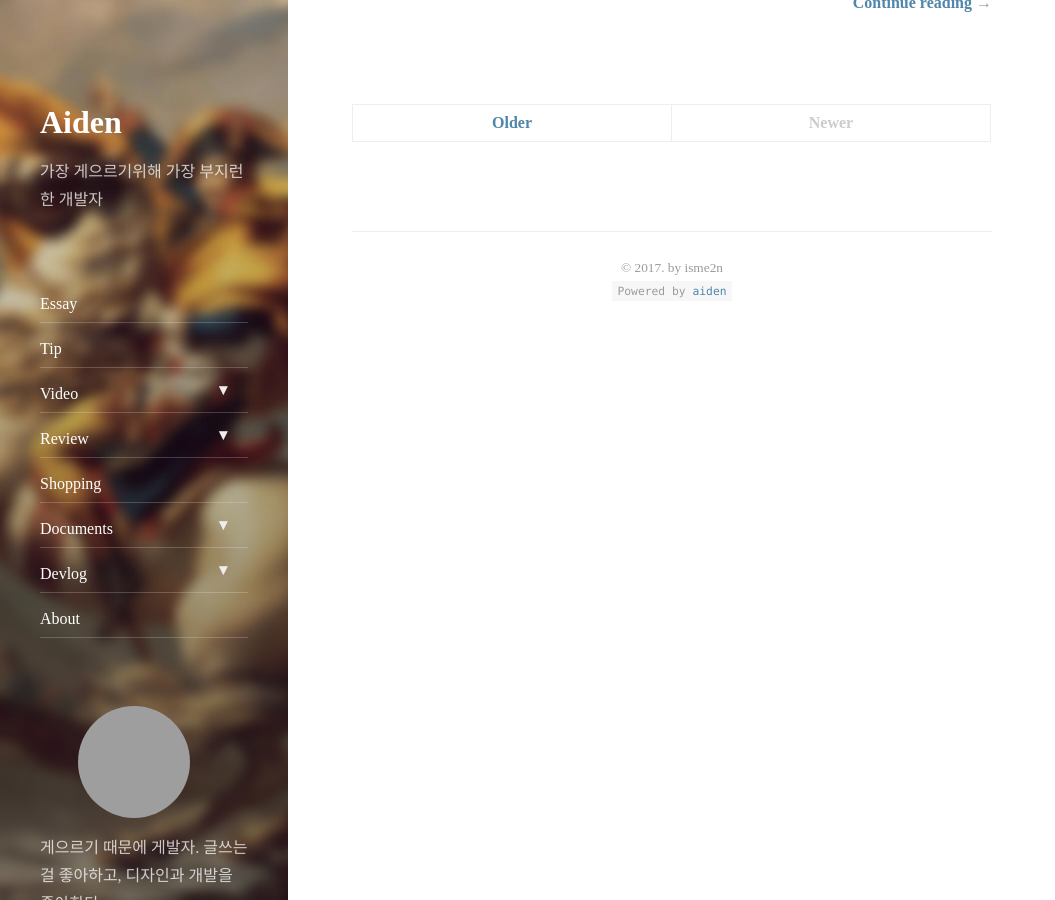
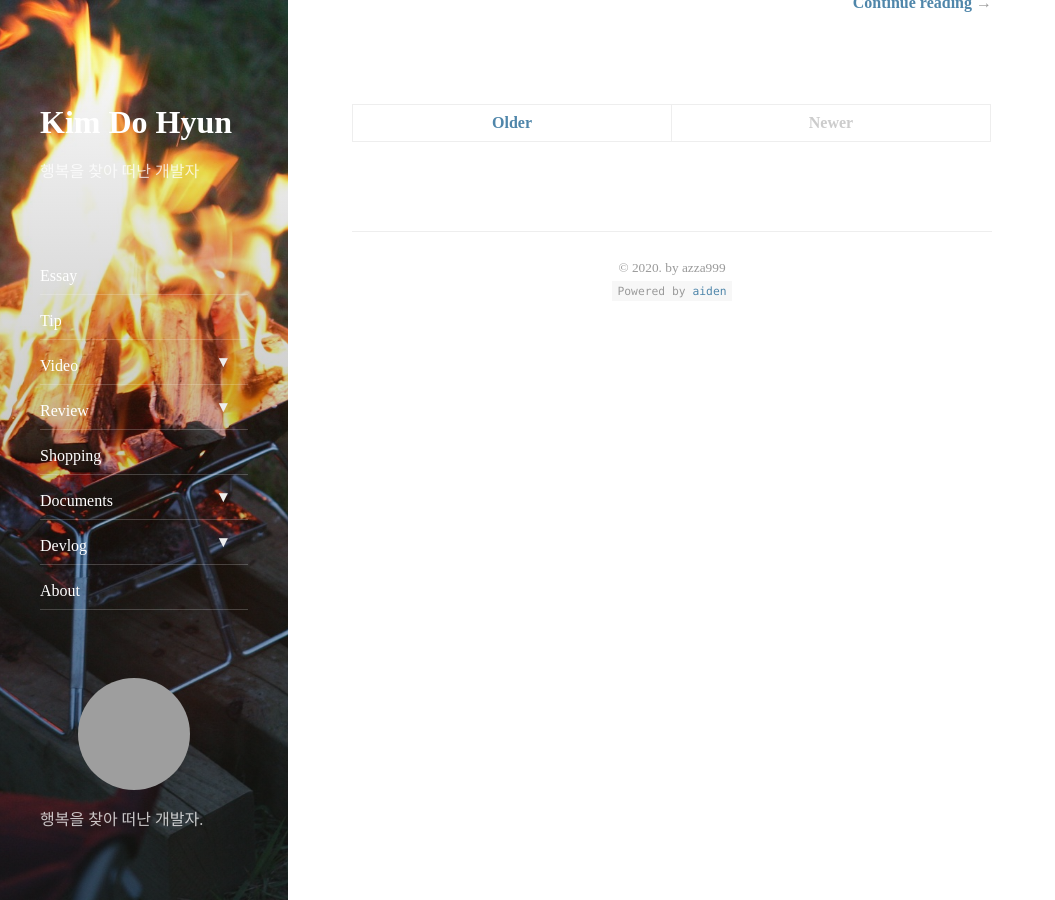
Before and after one commit to azza999/azza999.github.io, a Jekyll site: the page built from index.html, in a window 1280 px wide and 900 px high, scrolled down 2566 px. Shown: the whole window, without its empty margins (0-1055 px from the left). Built offline with Jekyll 4.4.1, drawn with Linux system fonts in a browser that asks for light colours; nearby versions of some CDN libraries; the list of posts is cut into pages by our own code; grey boxes are pictures that could not be loaded.

Commit message:
customizing

```diff
--- a/_config.yml
+++ b/_config.yml
@@ -2,29 +2,28 @@
 #  User configuration
 # -----------------------------------------------------------------------------
 
-title:               Aiden
+title:               Kim Do Hyun
 
 # The unique resource location of your page.
 # Set to `https://<username>.github.io` when hosting on GitHub Pages
-url:                 https://isme2n.github.io
+url:                 https://azza999.github.io
 
 # Set to '' when hosting a blog on GitHub Pages, ie on `//<username>.github.io`
 # Set to '/<reponame>' when using the `gh-pages` branch of a repository
 baseurl:             ""
 
 # A very short description of your page
-tagline:             가장 게으르기위해 가장 부지런한 개발자
+tagline:             행복을 찾아 떠난 개발자
 
 # A short description of the page, used in the sidebar and as fallback for the meta description tag.
 # Markdown enabled, but don't use more than one paragraph (enforced by `>`)
 description:         >
-  게으르기 때문에 게발자.
-  글쓰는 걸 좋아하고, 디자인과 개발을 좋아한다.
+  행복을 찾아 떠난 개발자.
 
 # This should be the same author as first entry in `_data/authors.yml`
 author:
-  name:              aiden min
-  email:             zoqozqz@gmail.com
+  name:              Kim Do Hyun
+  email:             azzadh999@gmail.com
 
 # Fallback image and color
 image:               /assets/img/nap.jpg
@@ -48,10 +47,10 @@ google_fonts:        Lato
 google_analytics:    UA-92346434-1
 
 # Setting a disqus shortname will enable the comment section on pages with `comments: true` in the front matter
-disqus_shortname:    isme2n
+disqus_shortname:    azza999
 
 # This text will appear in the footer of every page. Markdown enabled.
-copyright:           '&copy; 2017. by isme2n'
+copyright:           '&copy; 2020. by azza999'
 
 # Format of the permalinks
 permalink:           pretty
```
Also changed, not shown: _data/authors.yml (+8 -8 lines), assets/img/nap.jpg, 1 other file.
